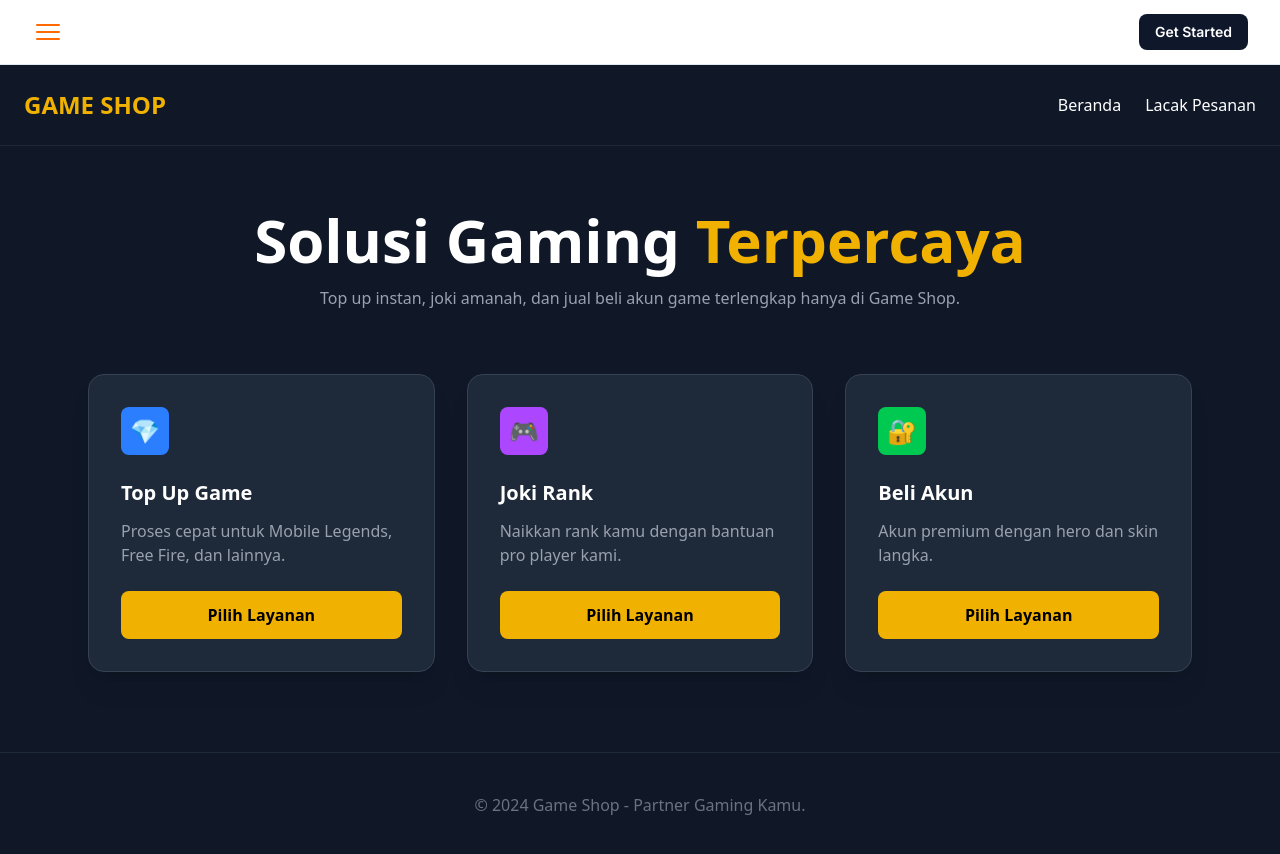
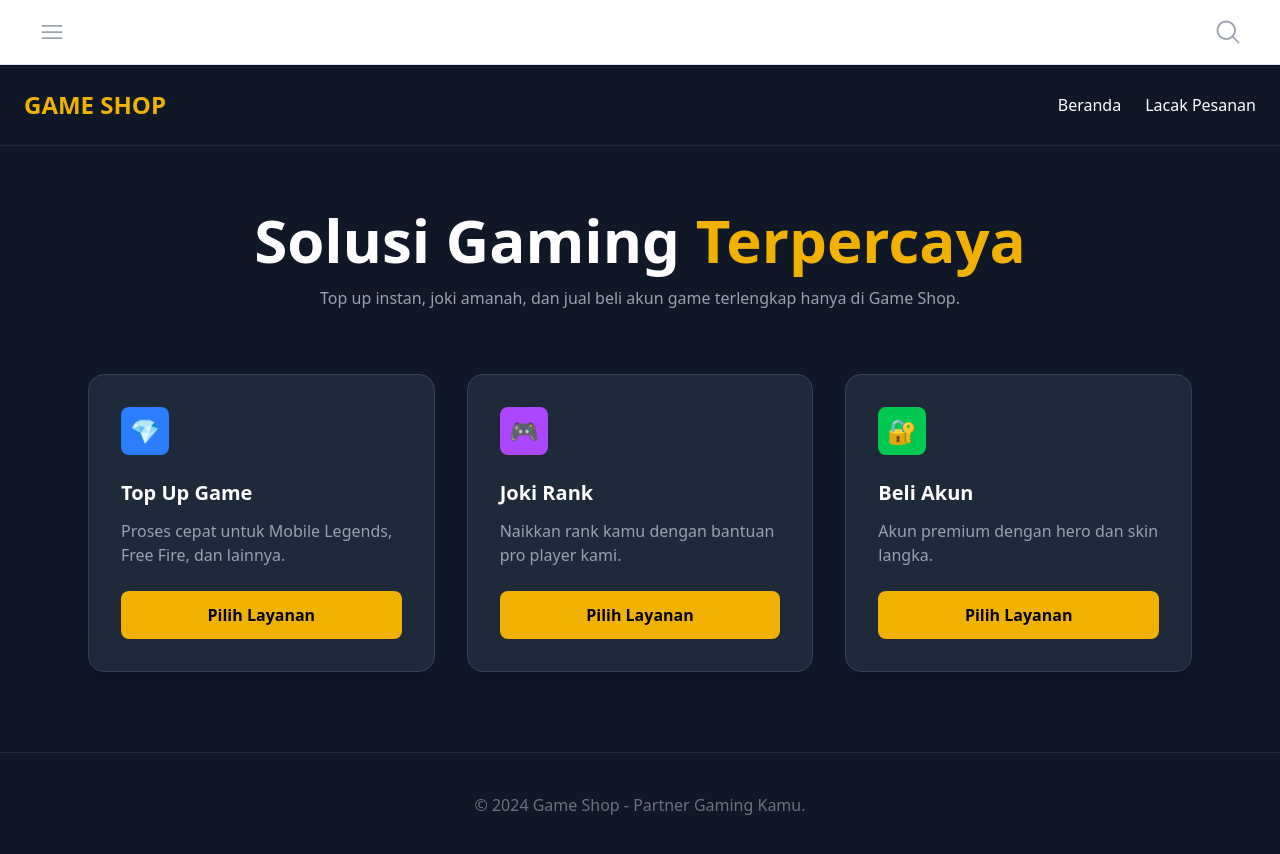
Before and after one commit to SnapChroniclesHub/game-store, a Next.js app: page / in a window 1280 px wide. Shown: the top 854 px of the page. Built offline with nearby package versions, Linux system fonts and the light colour scheme.

Commit message:
Update kode: Fri Apr 24 18:01:47 WIB 2026

```diff
--- a/src/app/globals.css
+++ b/src/app/globals.css
@@ -159,3 +159,20 @@ body {
   color: var(--foreground);
   font-family: Arial, Helvetica, sans-serif;
 }
+
+.icons {
+  width: 2.5rem;
+  height: 2.5rem;
+  color: var(--muted-500);
+  cursor: pointer;
+  transition: all 0.25s ease-in-out;
+  border-radius: 0.375rem;
+  display: flex;
+  align-items: center;
+  justify-content: center;
+  padding: 0.375rem;
+}
+.icons:hover {
+  color: var(--foreground);
+  background-color: var(--muted-200);
+}
--- a/src/app/layout.tsx
+++ b/src/app/layout.tsx
@@ -1,6 +1,6 @@
 import './globals.css'
 import { Inter } from 'next/font/google'
-import { Bars3Icon } from "@heroicons/react/24/solid"
+import { Bars3Icon, MagnifyingGlassIcon } from "@heroicons/react/24/solid"
 
 const inter = Inter({ subsets: ['latin'] })
 
@@ -13,23 +13,21 @@ export default function RootLayout({
     <html lang="id">
       <body className={inter.className}>
         {/* --- Bagian Header Mulai --- */}
-        <header className="sticky top-0 z-50 w-full bg-background backdrop-blur-md border-b border-slate-200 dark:bg-slate-900/80 dark:border-slate-800">
+        <header className="sticky top-0 z-50 w-full backdrop-blur-md border-b border-slate-200 dark:bg-slate-900/80 dark:border-slate-800">
           <div className="max-w-7xl mx-auto px-4 sm:px-6 lg:px-8">
             <div className="flex justify-between items-center h-16">
 
               {/* Tombol Menu & Logo */}
               <div className="flex items-center gap-2">
-                <Bars3Icon className="h-8 w-8 text-orange-500" />
+                <Bars3Icon className="icons" />
                 <span className="text-xl font-bold tracking-tight text-slate-900 dark text-white">
                   Torishu
                 </span>
               </div>
 
-              {/* Tombol Aksi */}
+              {/* Tombol search */}
               <div className="flex items-center gap-4">
-                <button className="px-4 py-2 text-sm font-semibold text-white bg-slate-900 rounded-lg hover:bg-slate-700 dark:bg-orange-600 dark:hover:bg-orange-500 transition-all">
-                  Get Started
-                </button>
+                <MagnifyingGlassIcon className="icons" />
               </div>
 
             </div>
```
